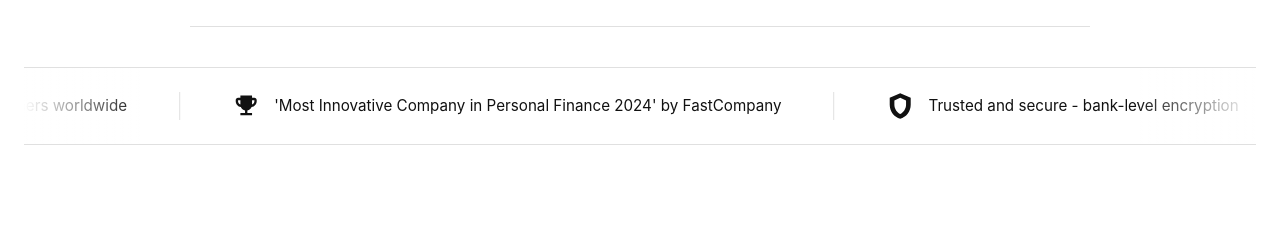
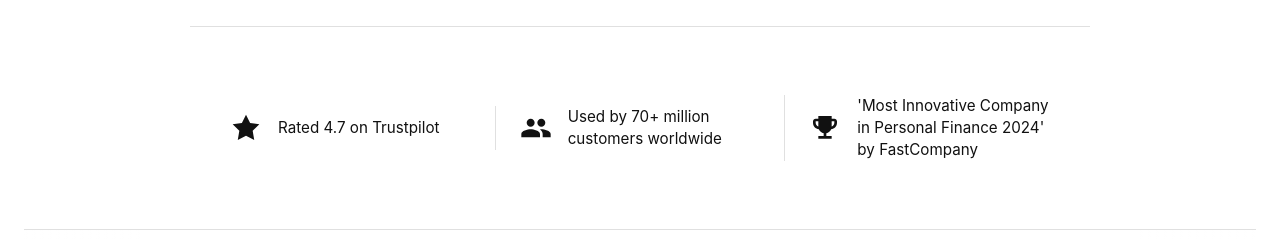
Before and after one commit to nashe01/react-components, a React (Vite) app in the folder example-app/: page / in a window 1280 px wide. Shown: the part 961-1200 px from the top of the page. Before the commit the page ends 1130 px from the top, so only its background shows below. Built offline with nearby package versions, Linux system fonts and the light colour scheme.

Commit message:
add new component

```diff
--- a/example-app/src/App.tsx
+++ b/example-app/src/App.tsx
@@ -1,12 +1,14 @@
 import AccordionCards from "./components/AccordionCards";
 import AchievementInfinityStrip from "./components/AchievementInfinityStrip";
 import AchievementStrip from "./components/AchievementStrip";
+import AchievementStripNoBorders from "./components/AchievementStripNoBorders";
 
 export default function App() {
   return (
     <main className="flex min-h-screen flex-col gap-10 bg-white p-6">
       <AccordionCards />
       <AchievementStrip />
+      <AchievementStripNoBorders />
       <AchievementInfinityStrip />
     </main>
   );
--- /dev/null
+++ b/example-app/src/components/AchievementStripNoBorders.tsx
@@ -0,0 +1,45 @@
+type AchievementItem = {
+  text: string;
+  path: string;
+};
+
+const items: AchievementItem[] = [
+  {
+    text: "Rated 4.7 on Trustpilot",
+    path: "M12 2l3.09 6.26L22 9.27l-5 4.87 1.18 6.88L12 17.77l-6.18 3.25L7 14.14 2 9.27l6.91-1.01L12 2z",
+  },
+  {
+    text: "Used by 70+ million customers worldwide",
+    path: "M16 11c1.66 0 2.99-1.34 2.99-3S17.66 5 16 5c-1.66 0-3 1.34-3 3s1.34 3 3 3zm-8 0c1.66 0 2.99-1.34 2.99-3S9.66 5 8 5C6.34 5 5 6.34 5 8s1.34 3 3 3zm0 2c-2.33 0-7 1.17-7 3.5V19h14v-2.5c0-2.33-4.67-3.5-7-3.5zm8 0c-.29 0-.62.02-.97.05 1.16.84 1.97 1.97 1.97 3.45V19h6v-2.5c0-2.33-4.67-3.5-7-3.5z",
+  },
+  {
+    text: "'Most Innovative Company in Personal Finance 2024' by FastCompany",
+    path: "M19 5h-2V3H7v2H5c-1.1 0-2 .9-2 2v1c0 2.55 1.92 4.63 4.39 4.94.63 1.5 1.98 2.63 3.61 2.96V18H7v2h10v-2h-4v-2.1c1.63-.33 2.98-1.46 3.61-2.96C19.08 12.63 21 10.55 21 8V7c0-1.1-.9-2-2-2zM5 8V7h2v3.82C5.84 10.4 5 9.3 5 8zm14 0c0 1.3-.84 2.4-2 2.82V7h2v1z",
+  },
+];
+
+export default function AchievementStripNoBorders() {
+  return (
+    <div className="mx-auto w-full max-w-[900px] px-10 py-7">
+      <div className="flex items-center justify-between gap-6">
+        {items.map((item, index) => (
+          <div
+            key={item.text}
+            className={`flex flex-1 items-center gap-4 ${
+              index > 0 ? "border-l border-[#e0e0e0] pl-6" : ""
+            }`}
+          >
+            <svg
+              viewBox="0 0 24 24"
+              className="h-8 w-8 shrink-0 fill-[#111]"
+              aria-hidden="true"
+            >
+              <path d={item.path} />
+            </svg>
+            <p className="text-[0.95rem] leading-[1.45] font-normal text-[#111]">{item.text}</p>
+          </div>
+        ))}
+      </div>
+    </div>
+  );
+}
```
